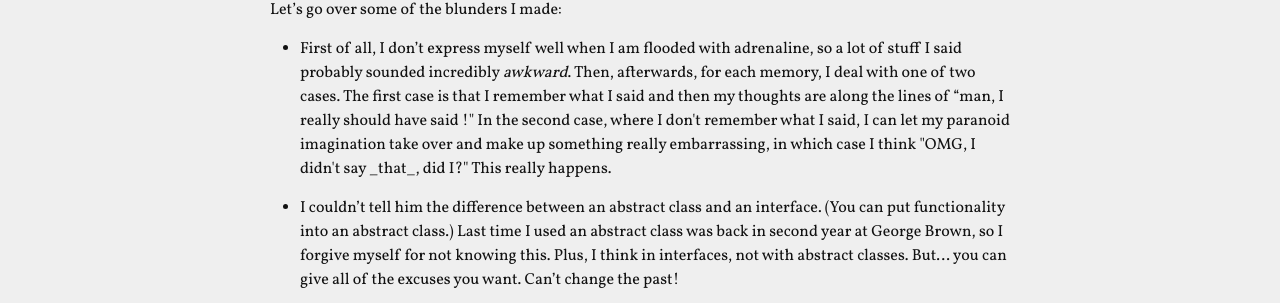
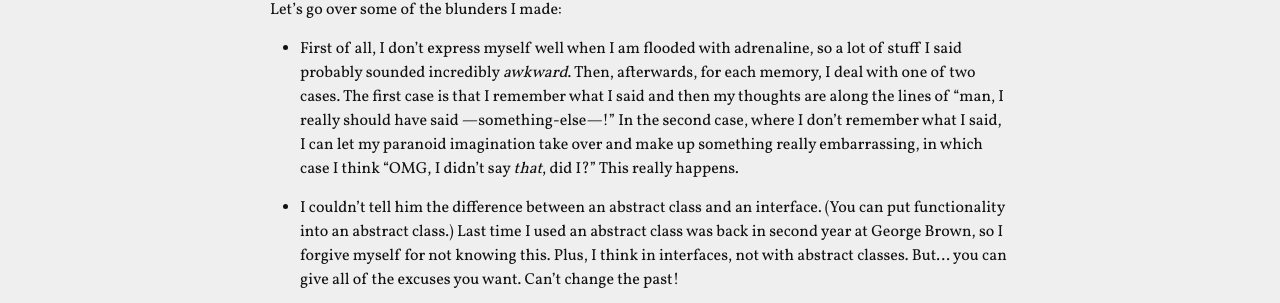
Before and after one commit to willnewton10/willnewton10.github.io, a Jekyll site: the page built from _posts/2015-03-09-Amazon_Technical_Interview.markdown, in a window 1280 px wide. Shown: the part 340-643 px from the top of the page. Built offline with Jekyll 4.4.1, drawn with Linux system fonts in a browser that asks for light colours; comment, search, counter and statistics services are not loaded.

Commit message:
minor edits

```diff
--- a/_posts/2015-03-09-Amazon_Technical_Interview.markdown
+++ b/_posts/2015-03-09-Amazon_Technical_Interview.markdown
@@ -10,7 +10,7 @@ This morning, I had a technical interview with an Amazon software developer. It
 
 Let's go over some of the blunders I made:
 
-* First of all, I don't express myself well when I am flooded with adrenaline, so a lot of stuff I said probably sounded incredibly _awkward_. Then, afterwards, for each memory, I deal with one of two cases. The first case is that I remember what I said and then my thoughts are along the lines of "man, I really should have said <something-else>!" In the second case, where I don't remember what I said, I can let my paranoid imagination take over and make up something really embarrassing, in which case I think "OMG, I didn't say _that_, did I?" This really happens.
+* First of all, I don't express myself well when I am flooded with adrenaline, so a lot of stuff I said probably sounded incredibly _awkward_. Then, afterwards, for each memory, I deal with one of two cases. The first case is that I remember what I said and then my thoughts are along the lines of "man, I really should have said ---something-else---!" In the second case, where I don't remember what I said, I can let my paranoid imagination take over and make up something really embarrassing, in which case I think "OMG, I didn't say _that_, did I?" This really happens.
 
 * I couldn't tell him the difference between an abstract class and an interface. (You can put functionality into an abstract class.) Last time I used an abstract class was back in second year at George Brown, so I forgive myself for not knowing this. Plus, I think in interfaces, not with abstract classes. But... you can give all of the excuses you want. Can't change the past!
 
```
